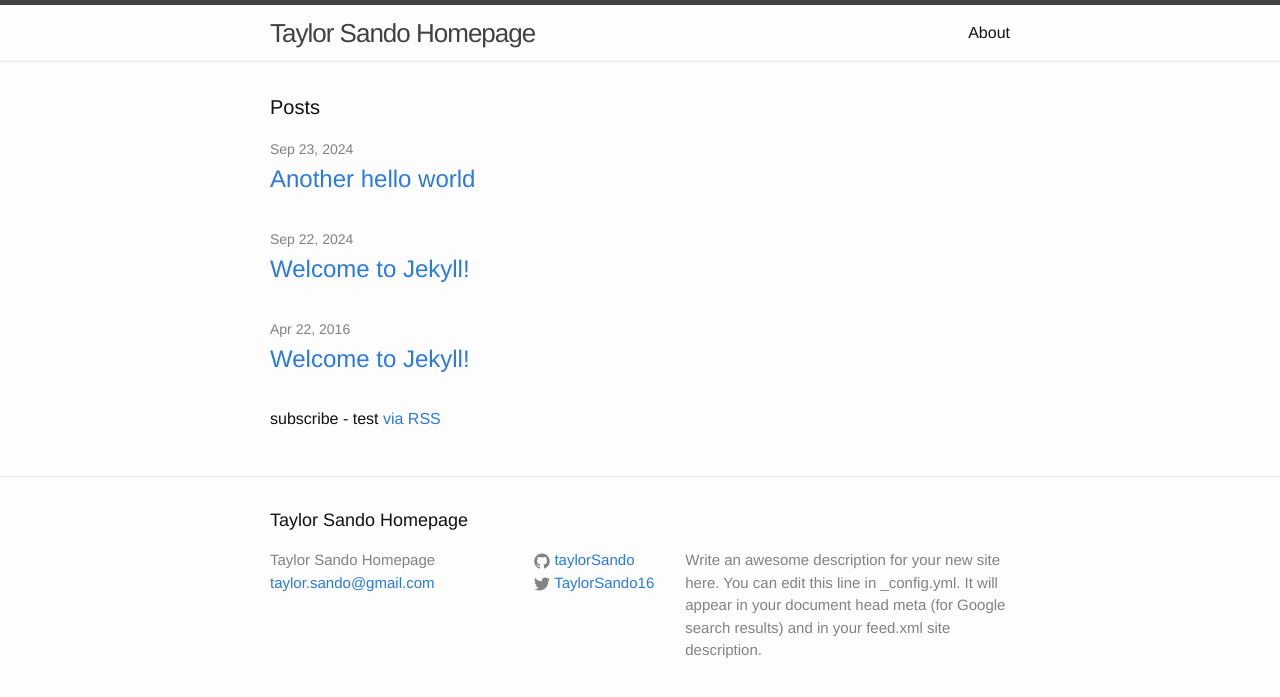
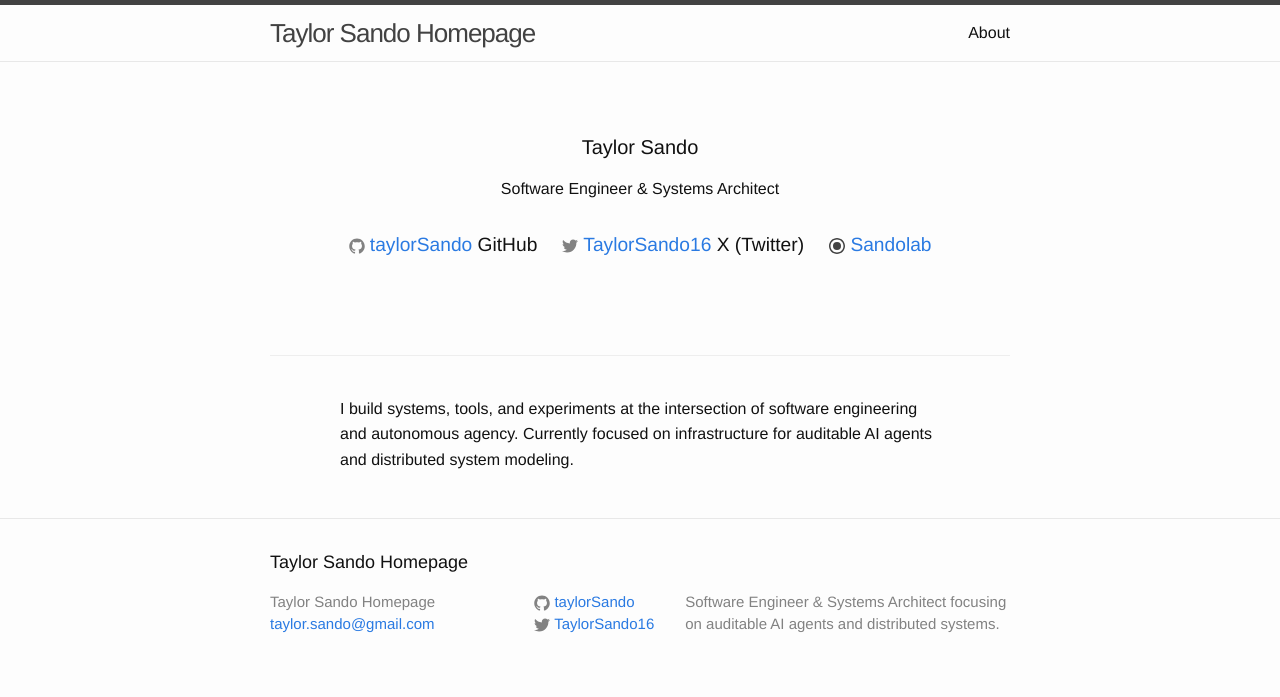
Before and after one commit to taylorSando/taylorSando.github.io, a Jekyll site: the page built from index.html, in a window 1280 px wide. Shown: the top 697 px of the page. Built offline with Jekyll 4.4.1, drawn with Linux system fonts in a browser that asks for light colours.

Commit message:
refactor: convert to social-focused landing page

```diff
--- a/_config.yml
+++ b/_config.yml
@@ -9,9 +9,7 @@
 title: Taylor Sando Homepage
 email: taylor.sando@gmail.com
 description: > # this means to ignore newlines until "baseurl:"
-  Write an awesome description for your new site here. You can edit this
-  line in _config.yml. It will appear in your document head meta (for
-  Google search results) and in your feed.xml site description.
+  Software Engineer & Systems Architect focusing on auditable AI agents and distributed systems.
 baseurl: "" # the subpath of your site, e.g. /blog
 url: "https://www.taylorsando.com" # the base hostname & protocol for your site
 twitter_username: TaylorSando16
--- a/index.html
+++ b/index.html
@@ -4,20 +4,44 @@ layout: default
 
 <div class="home">
 
-  <h1 class="page-heading">Posts</h1>
+  <div class="profile-header" style="text-align: center; padding: 40px 0;">
+    <h1 class="page-heading">Taylor Sando</h1>
+    <p class="rss-subscribe">Software Engineer & Systems Architect</p>
 
-  <ul class="post-list">
-    {% for post in site.posts %}
-      <li>
-        <span class="post-meta">{{ post.date | date: "%b %-d, %Y" }}</span>
+    <div class="social-links" style="margin-top: 30px; font-size: 1.2em;">
+      <ul class="social-media-list" style="list-style: none; padding: 0; display: flex; justify-content: center; gap: 25px;">
+        {% if site.github_username %}
+        <li>
+          <a href="https://github.com/{{ site.github_username }}" style="text-decoration: none;">
+            {% include icon-github.html username=site.github_username %} GitHub
+          </a>
+        </li>
+        {% endif %}
 
-        <h2>
-          <a class="post-link" href="{{ post.url | prepend: site.baseurl }}">{{ post.title }}</a>
-        </h2>
-      </li>
-    {% endfor %}
-  </ul>
+        {% if site.twitter_username %}
+        <li>
+          <a href="https://twitter.com/{{ site.twitter_username }}" style="text-decoration: none;">
+            {% include icon-twitter.html username=site.twitter_username %} X (Twitter)
+          </a>
+        </li>
+        {% endif %}
 
-  <p class="rss-subscribe">subscribe - test <a href="{{ "/feed.xml" | prepend: site.baseurl }}">via RSS</a></p>
+        <li>
+          <a href="https://sandolab.xyz" style="text-decoration: none;">
+            <svg viewBox="0 0 16 16" width="16" height="16" style="vertical-align: middle;"><path fill="#424242" d="M8 0c4.418 0 8 3.582 8 8s-3.582 8-8 8-8-3.582-8-8 3.582-8 8-8zm0 1.5c-3.59 0-6.5 2.91-6.5 6.5s2.91 6.5 6.5 6.5 6.5-2.91 6.5-6.5-2.91-6.5-6.5-6.5zM8 4a4 4 0 110 8 4 4 0 010-8z"/></svg> Sandolab
+          </a>
+        </li>
+      </ul>
+    </div>
+  </div>
+
+  <hr style="border: 0; border-top: 1px solid #eee; margin: 40px 0;">
+
+  <div class="about-section" style="max-width: 600px; margin: 0 auto; line-height: 1.6;">
+    <p>
+      I build systems, tools, and experiments at the intersection of software engineering and autonomous agency.
+      Currently focused on infrastructure for auditable AI agents and distributed system modeling.
+    </p>
+  </div>
 
 </div>
```
